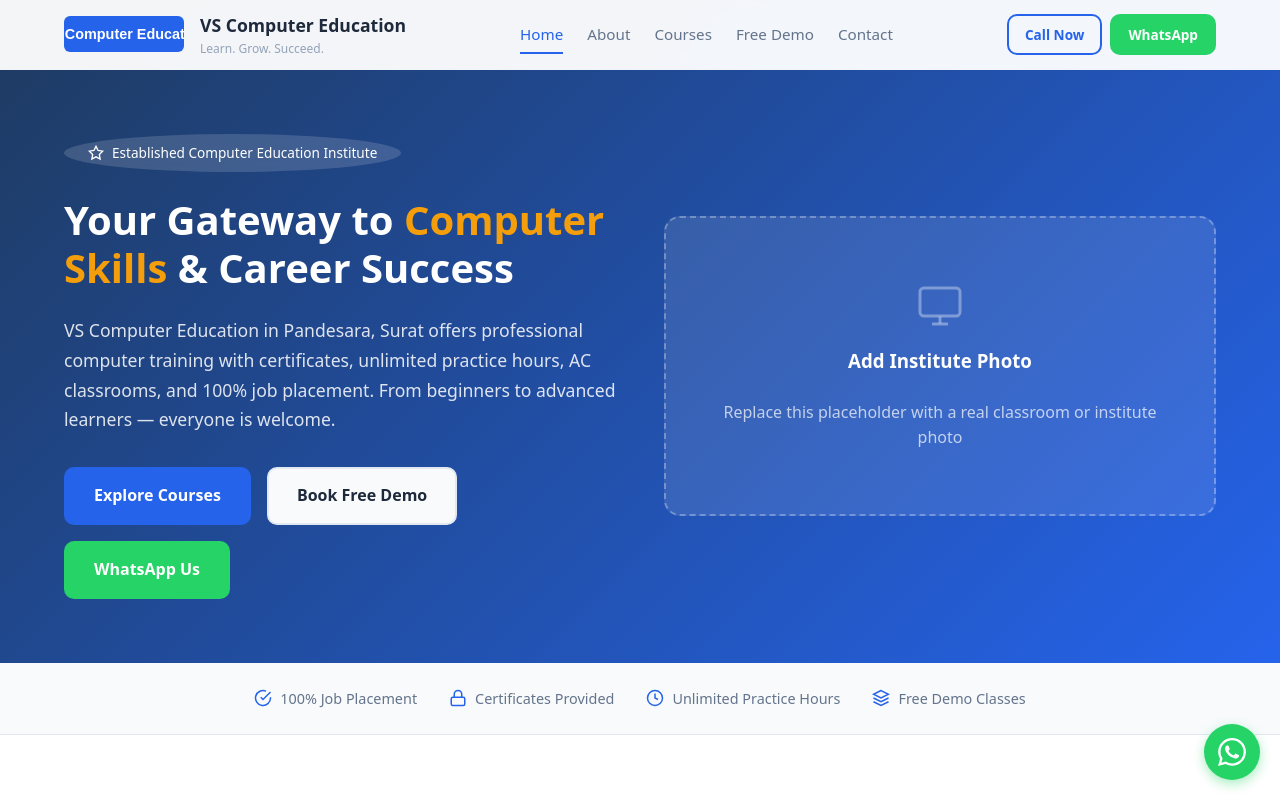
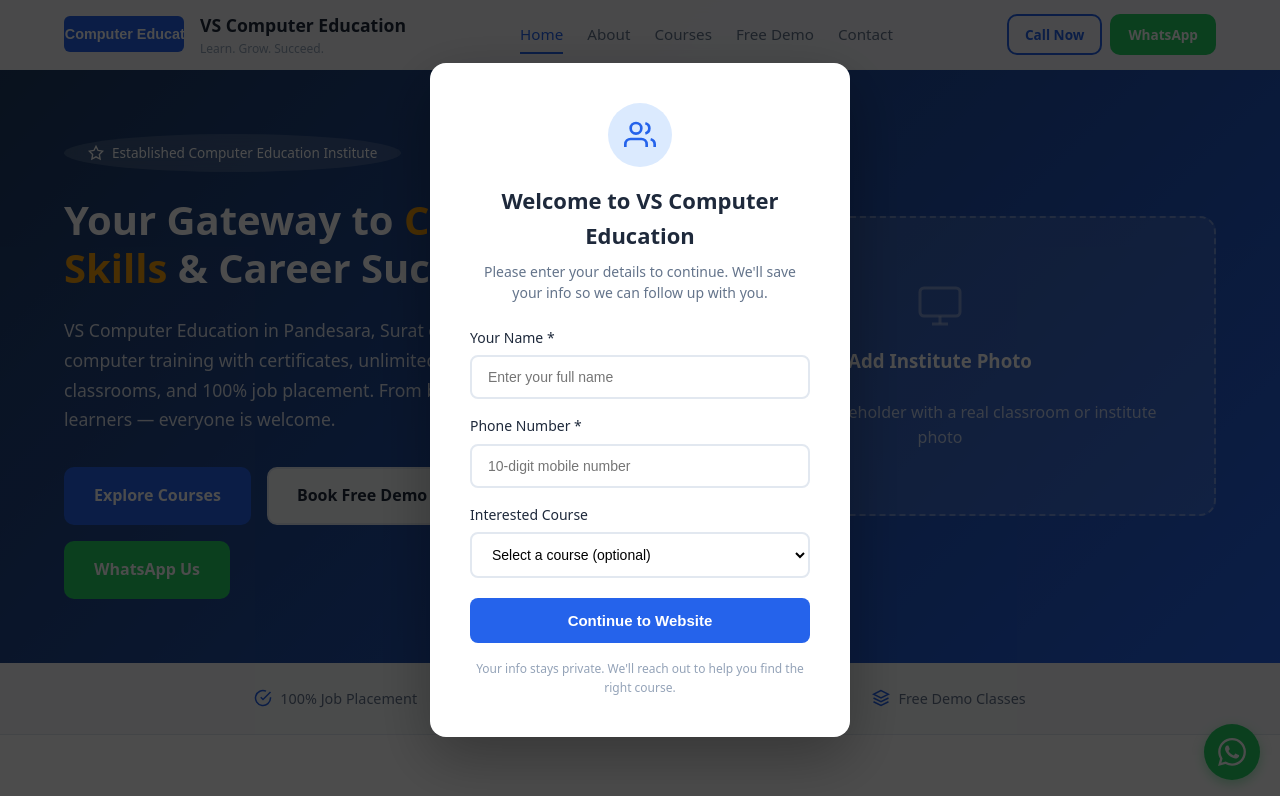
Before and after one commit to roshnithelightbringer-create/vs-computer-education, a website: page index.html in a window 1280 px wide. Shown: the top 796 px of the page. Drawn offline with Linux system fonts and the light colour scheme; no server answers.

Commit message:
Add student gate to homepage

```diff
--- a/index.html
+++ b/index.html
@@ -151,6 +151,7 @@
   </footer>
   <a href="https://wa.me/917041976140" target="_blank" rel="noopener" class="whatsapp-float" aria-label="Chat on WhatsApp"><svg viewBox="0 0 24 24" fill="currentColor"><path d="M17.472 14.382c-.297-.149-1.758-.867-2.03-.967-.273-.099-.471-.148-.67.15-.197.297-.767.966-.94 1.164-.173.199-.347.223-.644.075-.297-.15-1.255-.463-2.39-1.475-.883-.788-1.48-1.761-1.653-2.059-.173-.297-.018-.458.13-.606.134-.133.298-.347.446-.52.149-.174.198-.298.298-.497.099-.198.05-.371-.025-.52-.075-.149-.669-1.612-.916-2.207-.242-.579-.487-.5-.669-.51-.173-.008-.371-.01-.57-.01-.198 0-.52.074-.792.372-.272.297-1.04 1.016-1.04 2.479 0 1.462 1.065 2.875 1.213 3.074.149.198 2.096 3.2 5.077 4.487.709.306 1.262.489 1.694.625.712.227 1.36.195 1.871.118.571-.085 1.758-.719 2.006-1.413.248-.694.248-1.289.173-1.413-.074-.124-.272-.198-.57-.347m-5.421 7.403h-.004a9.87 9.87 0 01-5.031-1.378l-.361-.214-3.741.982.998-3.648-.235-.374a9.86 9.86 0 01-1.51-5.26c.001-5.45 4.436-9.884 9.888-9.884 2.64 0 5.122 1.03 6.988 2.898a9.825 9.825 0 012.893 6.994c-.003 5.45-4.437 9.884-9.885 9.884m8.413-18.297A11.815 11.815 0 0012.05 0C5.495 0 .16 5.335.157 11.892c0 2.096.547 4.142 1.588 5.945L.057 24l6.305-1.654a11.882 11.882 0 005.683 1.448h.005c6.554 0 11.89-5.335 11.893-11.893a11.821 11.821 0 00-3.48-8.413z"/></svg></a>
   <script src="js/main.js"></script>
+  <script src="js/student-gate.js"></script>
   <script src="js/courses.js"></script>
 </body>
 </html>
```
